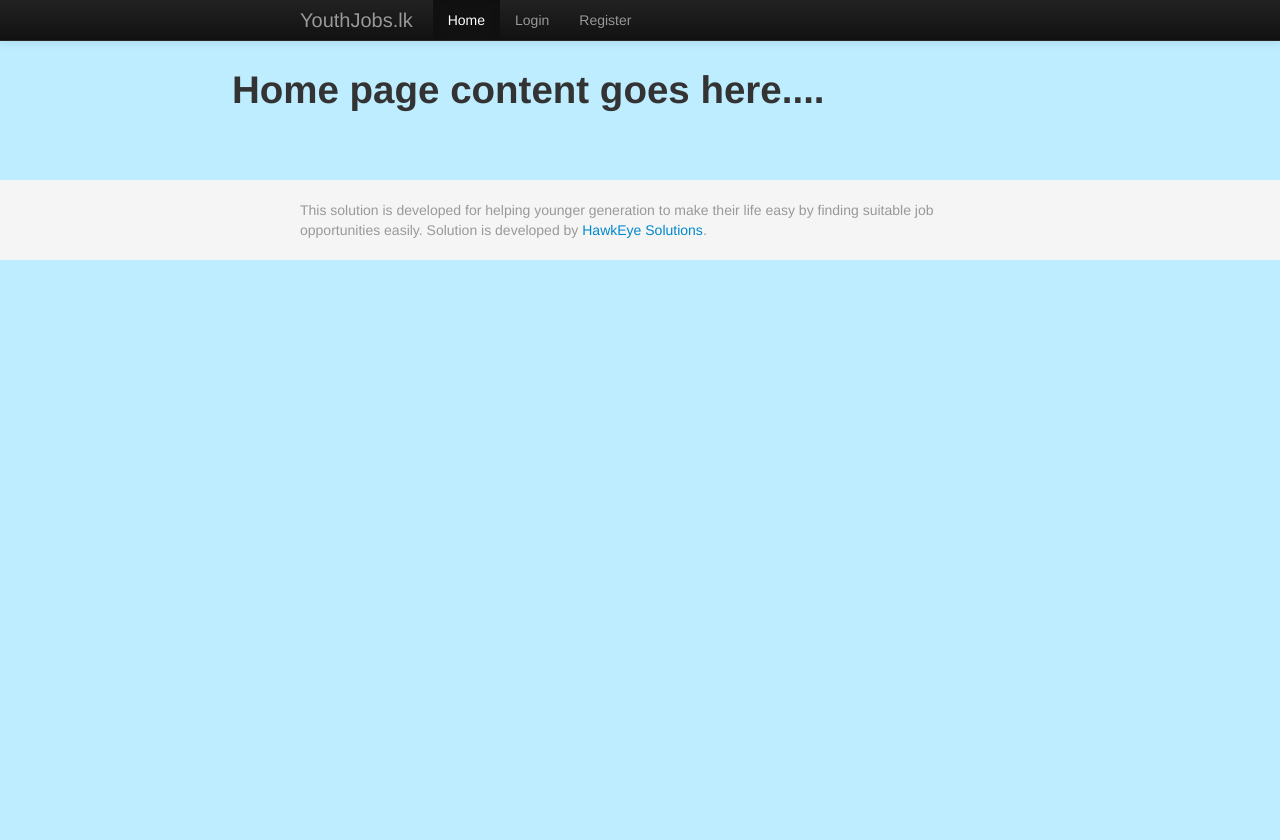
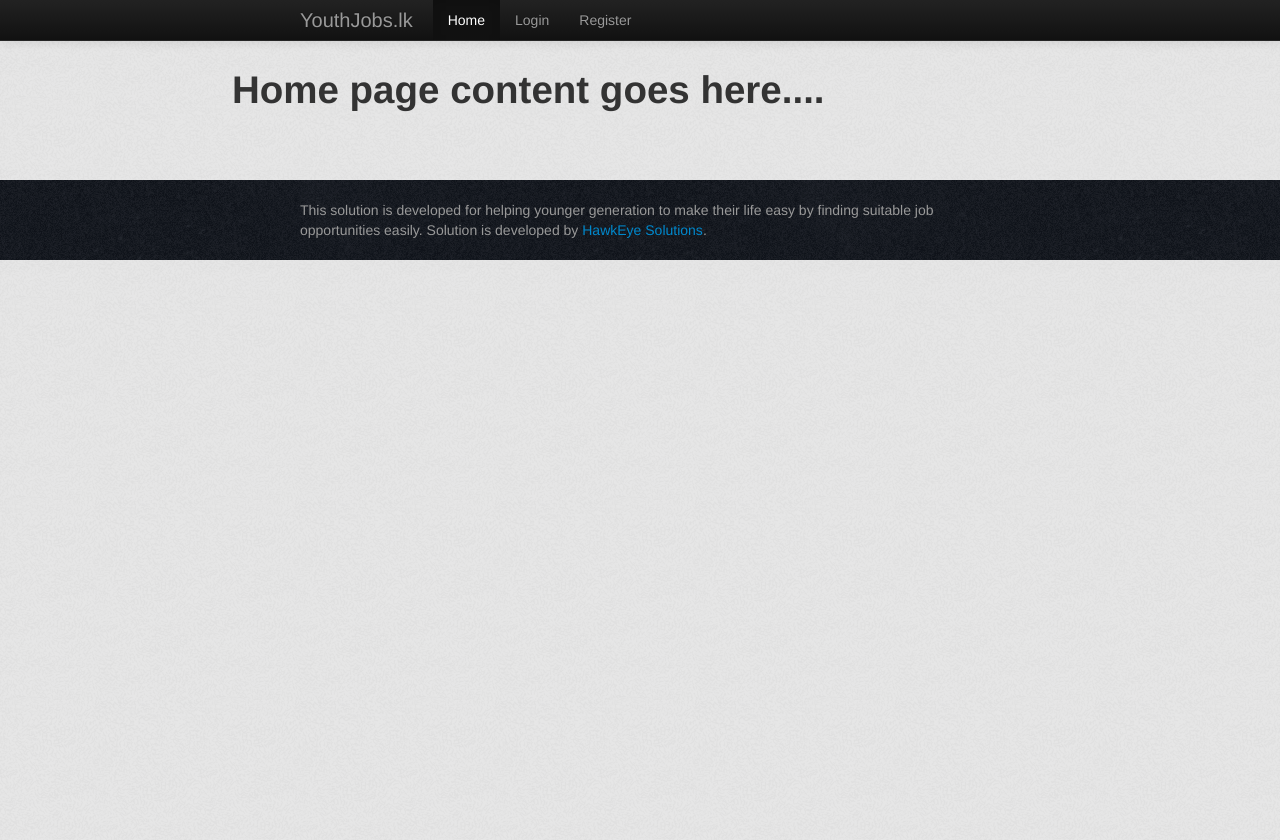
Before and after one commit to HawkEyeSL/YouthJobs, a Django app: page / in a window 1280 px wide. Run offline with Django 3.2, Linux system fonts and the light colour scheme; parts of the project's set-up code (start-up, migrations or seed data) failed here and were passed over; some libraries are stand-ins or nearby versions.

Commit message:
did some small changes -r800

```diff
--- a/youthjob/settings.py
+++ b/youthjob/settings.py
@@ -15,7 +15,7 @@ ADMINS = (
 MANAGERS = ADMINS
 
 #lets setup password as ours(pattern: 'your_computer_name':'db_password',).
-password = { 'flame': '1', 'pipo':'1234','hope':'1',}
+password = { 'flame': '1', 'pipo':'1234','hope':'1','ubuntu':'1',}
 if socket.gethostname() in password:
     password = password[socket.gethostname()]
 else:
--- a/youthjob/static/css/main.css
+++ b/youthjob/static/css/main.css
@@ -1,4 +1,15 @@
-
+body{
+    background-image: url(/static/images/background/ticks.png);
+    background-position: initial initial;
+    background-repeat: initial initial;
+    /*background-color: #E5E5E5;*/
+}
+#footer{
+    background-image: url(/static/images/background/blackmamba.png);
+    background-position: initial initial;
+    background-repeat: initial initial;
+    /*background-color: #E5E5E5;*/
+}
 
 .content{
     padding-top: 20px;
--- a/youthjob/templates/base.html
+++ b/youthjob/templates/base.html
@@ -15,7 +15,6 @@
         <style type="text/css">
 		      body {
 		        padding-top: 40px;
-		        background-color: #BDEDFF;
 	         }
 
           /* Sticky footer styles
```
Also changed, not shown: youthjob/static/images/background/blackmamba.png (added), youthjob/static/images/background/ticks.png (added).
